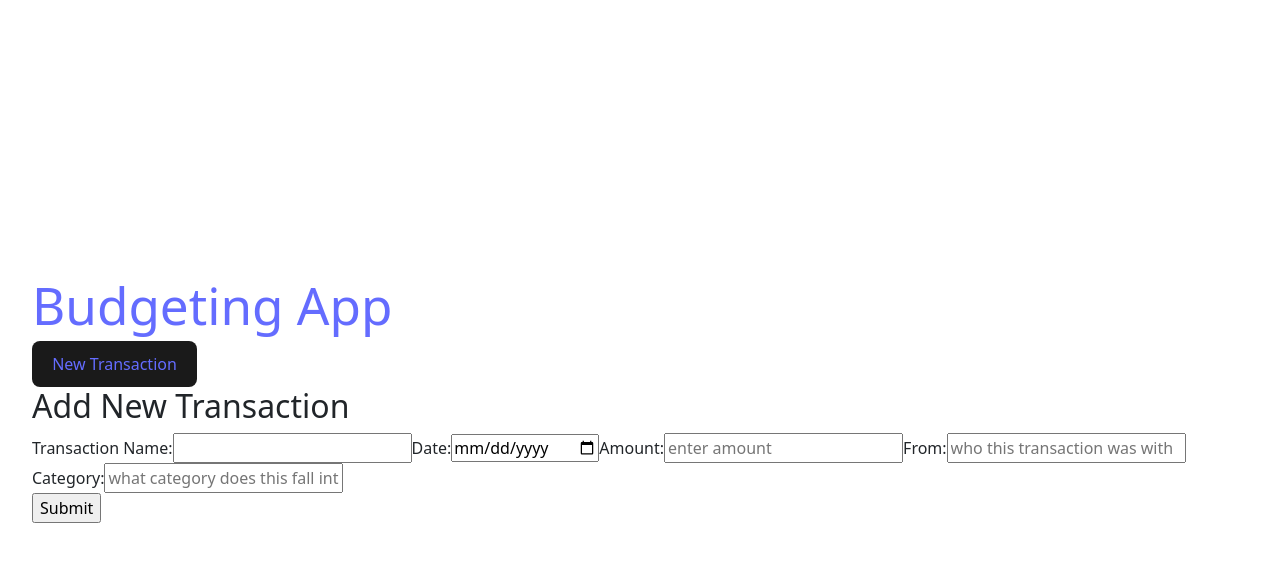
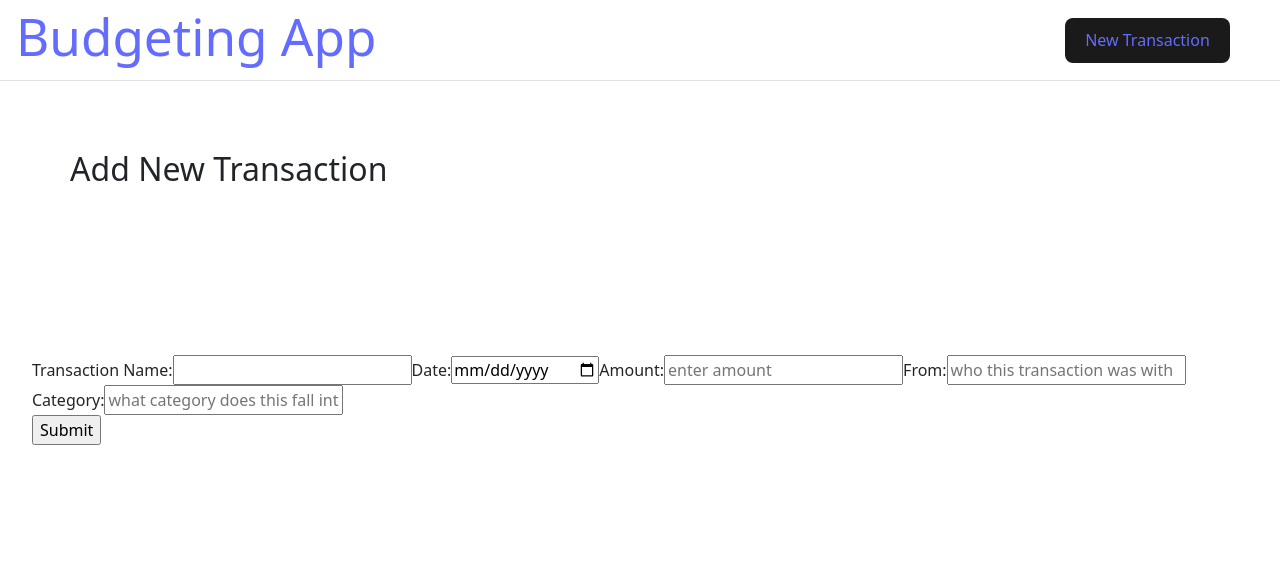
Before and after one commit to shanicegrif/Budget-App, a React (Vite) app: page /transactions/new in a window 1280 px wide. Shown: the top 562 px of the page. Built offline with nearby package versions, Linux system fonts and the light colour scheme.

Commit message:
started styling

```diff
--- a/Components/NavBar.jsx
+++ b/Components/NavBar.jsx
@@ -2,11 +2,11 @@ import { Link } from "react-router-dom";
 
 export default function NavBar() {
   return (
-    <nav>
-      <h1>
+    <nav className="navbar navbar-expand-lg navbar-light fixed-top border-bottom">
+      <h1 className="mx-3">
         <Link to="/transactions">Budgeting App</Link>
       </h1>
-      <button>
+      <button className="navButton">
         <Link to="/transactions/new">New Transaction</Link>
       </button>
     </nav>
--- a/Components/Show.jsx
+++ b/Components/Show.jsx
@@ -35,7 +35,7 @@ function Show() {
       <h2>Transaction</h2>
       <article>
         <div>
-          <h2>Transaction: {transaction.itemName}</h2>
+          <h3>Transaction: {transaction.itemName}</h3>
           <p>Date: {transaction.date}</p>
           <p>Amount: ${transaction.amount}</p>
         </div>
--- a/src/index.css
+++ b/src/index.css
@@ -1,4 +1,3 @@
-
 a {
   font-weight: 500;
   color: #646cff;
@@ -21,6 +20,18 @@ h1 {
   line-height: 1.1;
 }
 
+
+h2 {
+  position: absolute;
+  top: 150px;
+  left: 70px;
+}
+
+nav .navButton {
+  position: absolute;
+  right: 50px;
+}
+
 .negative {
   color: red;
 }
@@ -28,6 +39,12 @@ h1 {
 .positive {
   color: green;
 }
+
+/* form {
+  display: flex;
+  flex-direction: column;
+  margin-left: -300px;
+} */
 
 button {
   border-radius: 8px;
```
